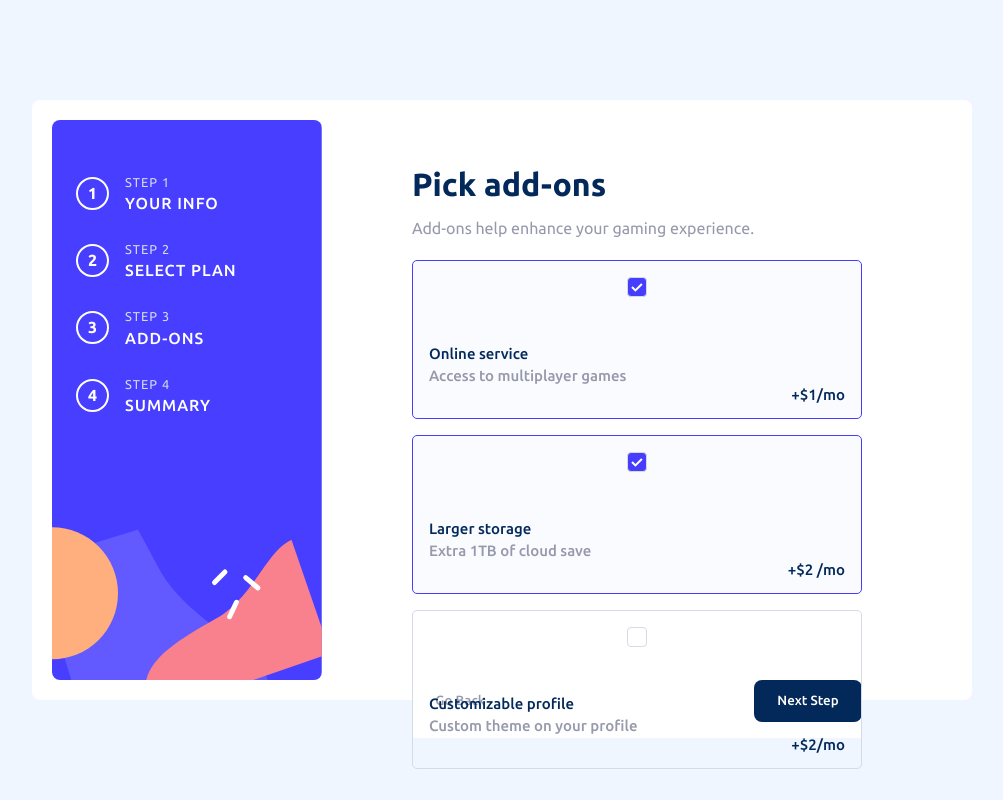
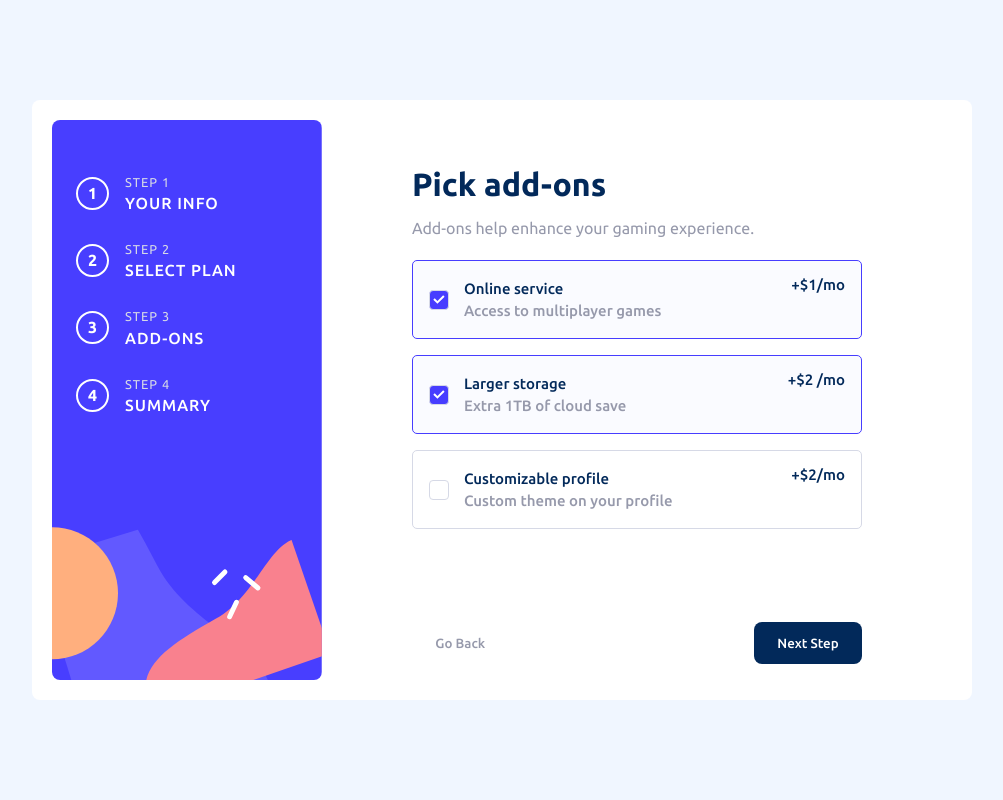
Before and after one commit to HamnaIshaq/multi-step-form, a React (Vite) app: page /addons in a window 1280 px wide. Shown: the whole page, without its empty margins (138-1141 px from the left). Built offline with nearby package versions, Linux system fonts and the light colour scheme.

Commit message:
Add class "details-container" to apply checkbox input styling

```diff
--- a/src/components/CheckboxCard.jsx
+++ b/src/components/CheckboxCard.jsx
@@ -30,8 +30,8 @@ const CheckboxCard = ({ userAddOns, setUserAddOns, addOnsMonthly, addOnsYearly,
           data-addon-cost={planTypeYearly ? addOnsYearly["Online service"] : addOnsMonthly["Online service"] }
           checked={checkSelected("Online service")}
           onChange={onAddOnSelection}/>
-        <label htmlFor="online-service" className="input-field selection-input-card checkbox-field-label">
-          <div className="plan-details add-ons-service-details">
+        <label htmlFor="online-service" className="input-field details-container-card checkbox-field-label">
+          <div className="details-container add-ons-service-details">
             <div className="addons-service-description">
               <span className="plan-name">Online service</span>
               <span className="card-description addons-service-perk">Access to multiplayer games</span>
@@ -51,8 +51,8 @@ const CheckboxCard = ({ userAddOns, setUserAddOns, addOnsMonthly, addOnsYearly,
         data-addon-cost={planTypeYearly ? addOnsYearly["Larger storage"] : addOnsMonthly["Larger storage"]}
         checked={checkSelected("Larger storage")}
         onChange={onAddOnSelection}/>
-        <label htmlFor="larger-storage" className="input-field selection-input-card checkbox-field-label">
-          <div className="plan-details add-ons-service-details">
+        <label htmlFor="larger-storage" className="input-field details-container-card checkbox-field-label">
+          <div className="details-container add-ons-service-details">
             <div className="addons-service-description">
               <span className="plan-name">Larger storage</span>
               <span className="card-description addons-service-perk">Extra 1TB of cloud save</span>
@@ -72,8 +72,8 @@ const CheckboxCard = ({ userAddOns, setUserAddOns, addOnsMonthly, addOnsYearly,
         data-addon-cost={planTypeYearly ? addOnsYearly["Customizable profile"] : addOnsMonthly["Customizable profile"]}
         checked={checkSelected("Customizable profile")}
         onChange={onAddOnSelection}/>
-        <label htmlFor="custom-profile" className="input-field selection-input-card checkbox-field-label">
-          <div className="plan-details add-ons-service-details">
+        <label htmlFor="custom-profile" className="input-field details-container-card checkbox-field-label">
+          <div className="details-container add-ons-service-details">
             <div className="addons-service-description">
               <span className="plan-name">Customizable profile</span>
               <span className="card-description addons-service-perk">Custom theme on your profile</span>
```
